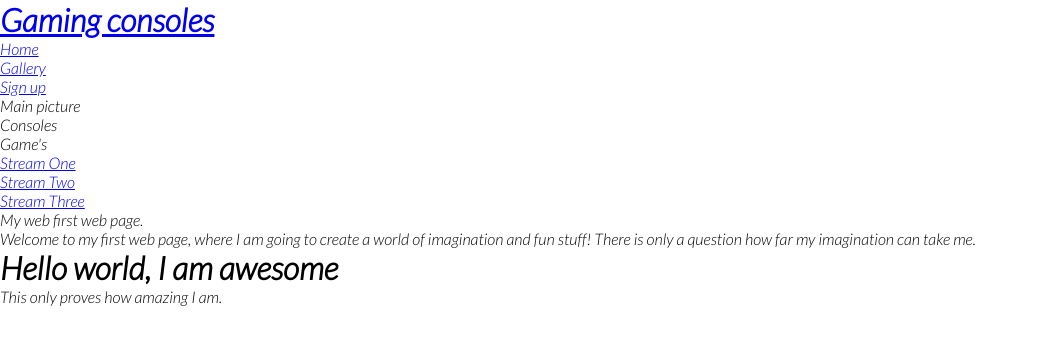
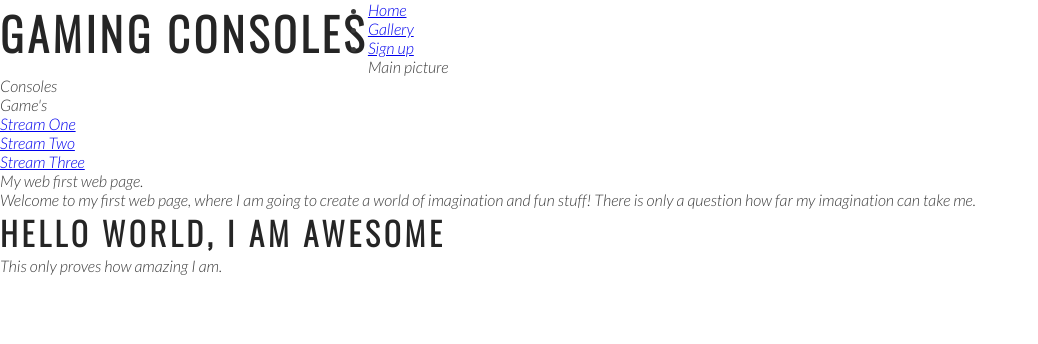
Before and after one commit to Fisboll/Fullstack-gaming-news, a plain HTML site: page index.html in a window 1280 px wide. Shown: the whole page, without its empty margins (0-1038 px from the left). Drawn offline with nearby package versions, Linux system fonts and the light colour scheme.

Commit message:
Add style for headings and Logo

```diff
--- a/assets/css/style.css
+++ b/assets/css/style.css
@@ -8,4 +8,19 @@
 body{
     font-family: Lato, sans-serif;
     font-weight: 300;
+    color: #3a3a3a;
 }
+/* heading and logo. */
+
+h1, h2 {
+    font-family: Oswald, sans-serif;
+    text-transform: uppercase;
+    letter-spacing: 4px;
+    color: #252525;
+}
+
+#logo {
+    float: left;
+    font-size: 280%;
+
+}
--- a/index.html
+++ b/index.html
@@ -12,7 +12,7 @@
 <body>
     <header>
         <a href="index.html">
-            <h1>Gaming consoles</h1>
+            <h1 id="logo">Gaming consoles</h1>
             <nav>
                 <ul>
                     <li>
```
